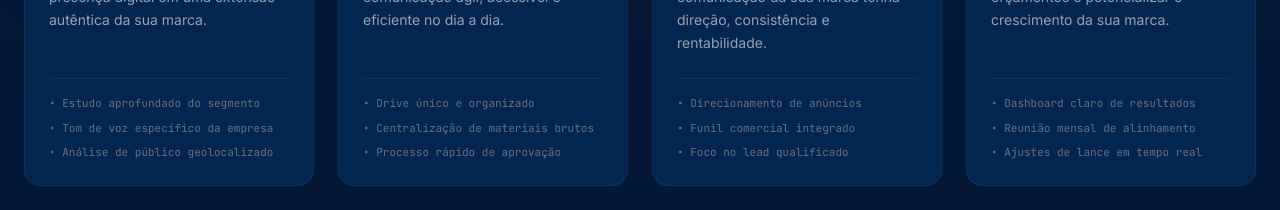
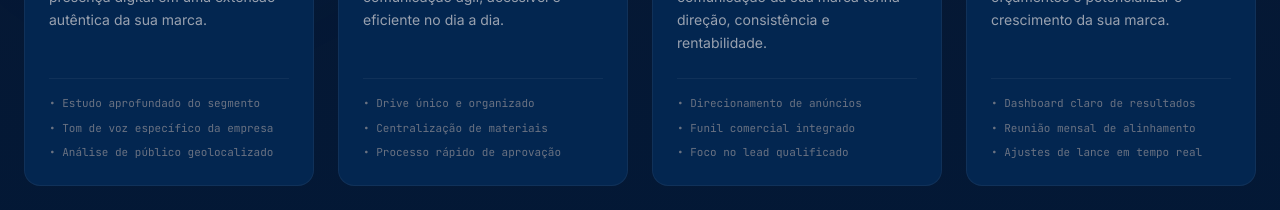
Before and after one commit to loccidigital/Site-LOCCI, a React (Vite) app: page / in a window 1280 px wide. Shown: the part 3100-3310 px from the top of the page. Built offline with nearby package versions, Linux system fonts and the light colour scheme.

Commit message:
Update Metodo.tsx

```diff
--- a/src/components/Metodo.tsx
+++ b/src/components/Metodo.tsx
@@ -19,7 +19,7 @@ export default function Metodo({ onCtaClick }: MetodoProps) {
       num: "02",
       title: "Praticidade",
       desc: "Uma estrutura altamente organizada e transparente que centraliza toda a operação da marca em um só lugar para tornar a comunicação ágil, acessível e eficiente no dia a dia.",
-      details: ["Drive único e organizado", "Centralização de materiais brutos", "Processo rápido de aprovação"]
+      details: ["Drive único e organizado", "Centralização de materiais", "Processo rápido de aprovação"]
     },
     {
       num: "03",
```
